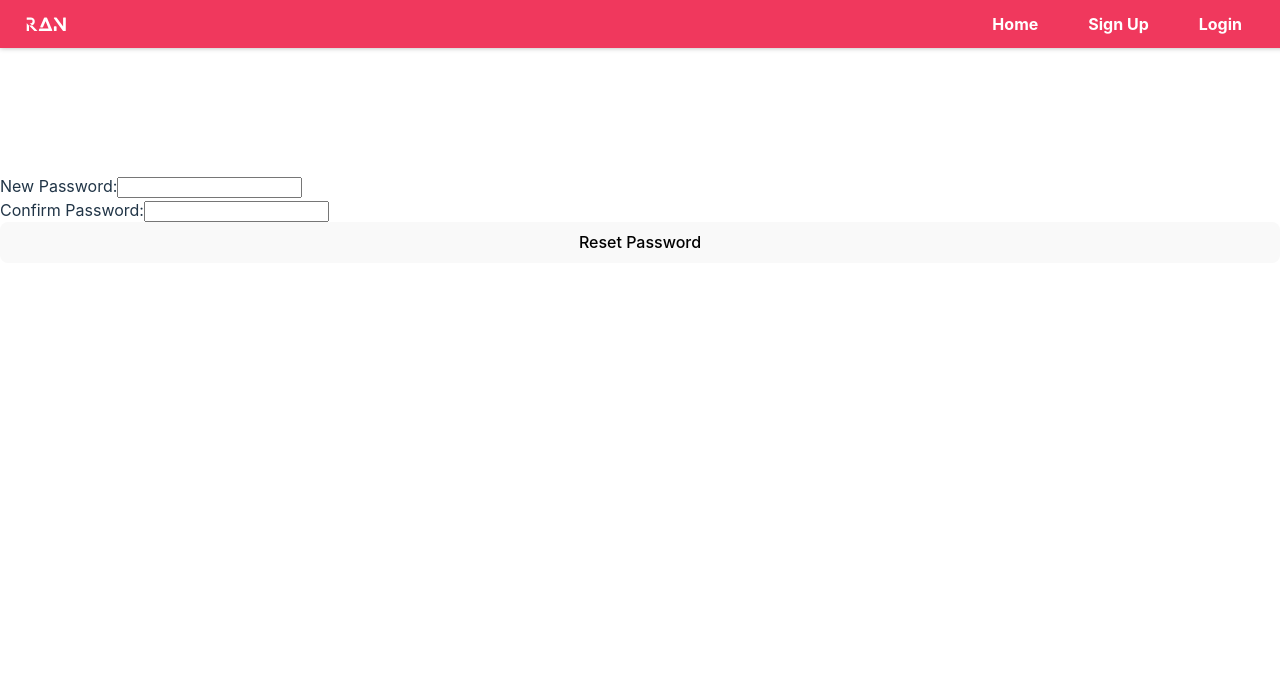
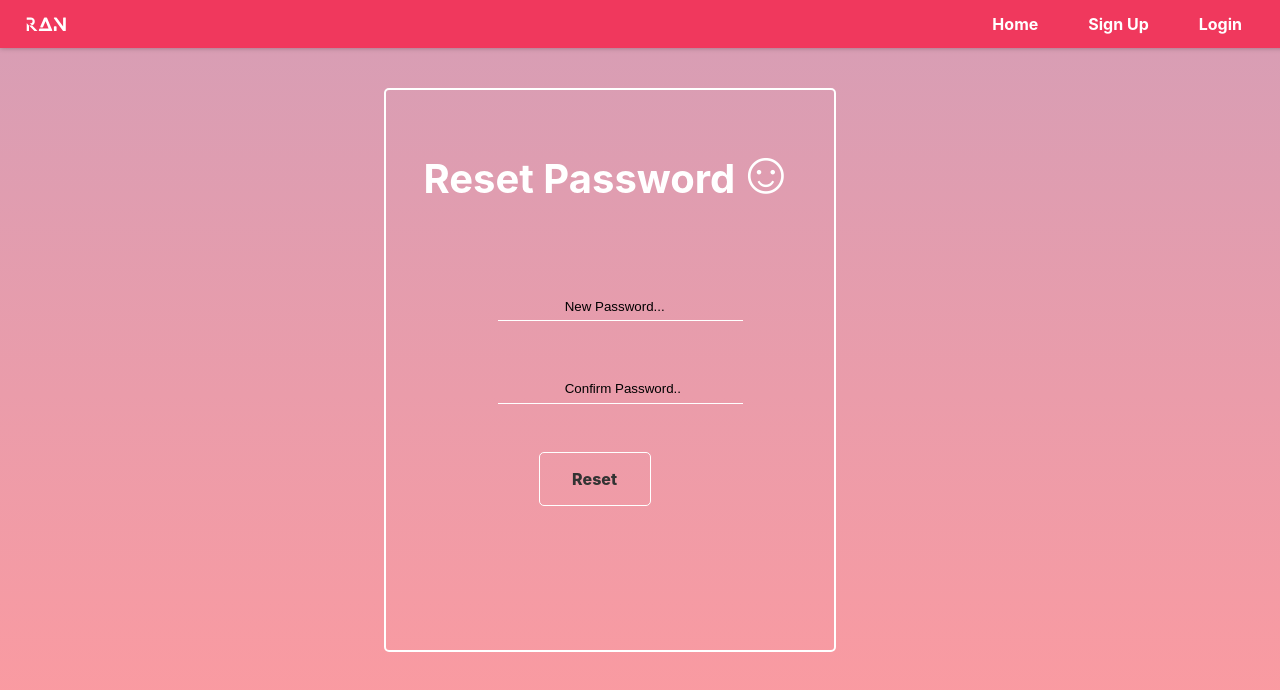
Before and after one commit to Abhinav352/MainProject_S8, a React (Vite) app in the folder main/: page /reset-password/1 in a window 1280 px wide. Shown: the top 690 px of the page. Built offline with nearby package versions, Linux system fonts and the light colour scheme; no server answers; a web font is replaced by a local one.

Commit message:
password reset

```diff
--- a/main/src/assets/Forgot.css
+++ b/main/src/assets/Forgot.css
@@ -141,7 +141,7 @@
     color: #62ebb2dd;
   }
   .forgot-row .formy-group input:focus{
-    width:15vh;
+    width:11vh;
     height:4vh;
   }
   .forgot-row .formy-group button{
--- a/main/src/assets/PasswordReset.jsx
+++ b/main/src/assets/PasswordReset.jsx
@@ -1,6 +1,7 @@
 import React, { useState, useEffect } from 'react';
 import { useParams, useNavigate } from 'react-router-dom';
 import axios from 'axios';
+import './Forgot.css';
 
 const PasswordReset = () => {
   const { resetToken } = useParams();
@@ -38,27 +39,34 @@ const PasswordReset = () => {
   };
 
   return (
-    <div>
-      <h2>Reset Password</h2>
+    <div className='forgot-container'>
+      <div className='forgot-row'>
       <form onSubmit={handleSubmit}>
-        <label>
-          New Password:
+      <h1>Reset Password<span style={{fontSize:'60px'}}>&#9786;</span></h1>
+
+         <div className='formy-group'>
+
+
           <input
             type="password"
             value={newPassword}
+            placeholder='New Password...'
             onChange={(e) => setNewPassword(e.target.value)}
           />
-        </label>
-        <label>
-          Confirm Password:
+
+
+
           <input
             type="password"
             value={confirmPassword}
+            placeholder='Confirm Password..'
             onChange={(e) => setConfirmPassword(e.target.value)}
           />
-        </label>
-        <button type="submit">Reset Password</button>
+
+        <button type="submit">Reset</button>
+        </div>
       </form>
+      </div>
       {message && <p>{message}</p>}
       {error && <p>{error}</p>}
     </div>
```
